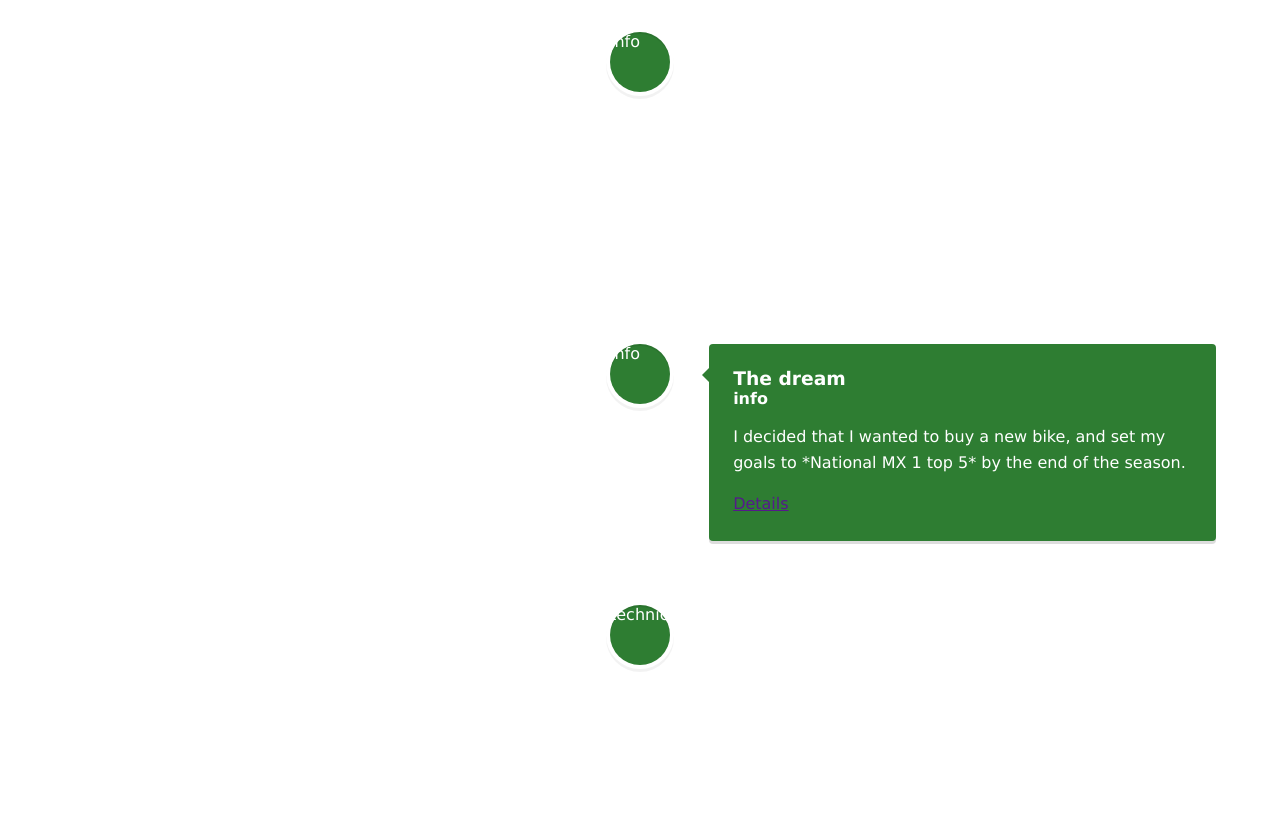
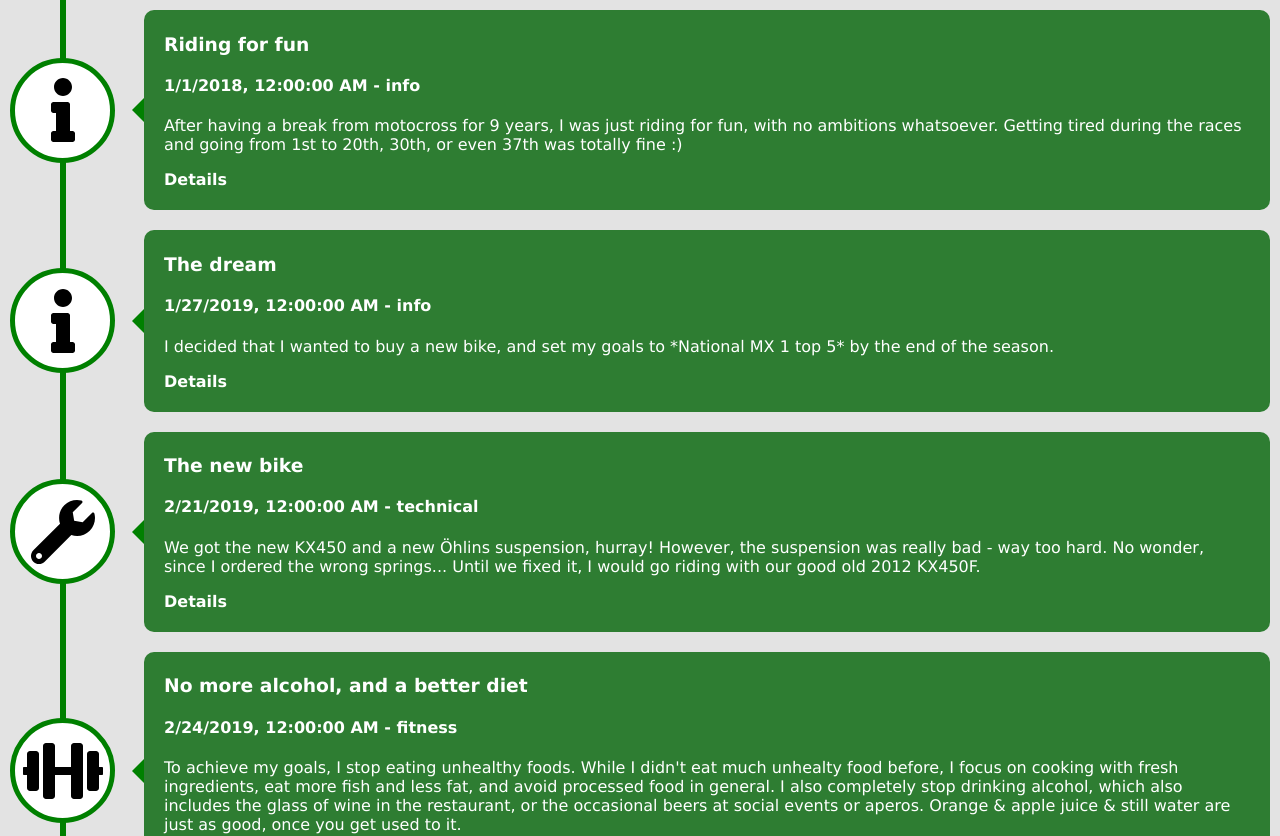
Before and after one commit to lukaselmer/motocross-small-files, a React (Vite) app: page / in a window 1280 px wide. Shown: the top 836 px of the page. Built offline with nearby package versions, Linux system fonts and the light colour scheme.

Commit message:
Implement custom timeline

```diff
--- a/package.json
+++ b/package.json
@@ -19,6 +19,11 @@
     "tsc-watch": "tsc -w --project ."
   },
   "dependencies": {
+    "@fortawesome/fontawesome-svg-core": "^1.2.25",
+    "@fortawesome/free-brands-svg-icons": "^5.11.2",
+    "@fortawesome/free-regular-svg-icons": "^5.11.2",
+    "@fortawesome/free-solid-svg-icons": "^5.11.2",
+    "@fortawesome/react-fontawesome": "^0.1.6",
     "date-fns": "^2.4.1",
     "react": "^16.10.0",
     "react-dom": "^16.10.0",
--- a/src/components/app.tsx
+++ b/src/components/app.tsx
@@ -4,9 +4,9 @@ import { Timeline } from './timeline'
 export class App extends React.Component<{}, {}> {
   render() {
     return (
-      <div>
+      <main>
         <Timeline />
-      </div>
+      </main>
     )
   }
 }
--- /dev/null
+++ b/src/components/timeline-element.tsx
@@ -0,0 +1,82 @@
+import React from 'react'
+import { icon } from '../data/icons'
+import { TimelineEntry } from '../data/timeline-entries'
+
+export interface P {
+  entry: TimelineEntry
+}
+
+export function TimelineElement(props: P) {
+  const entry = props.entry
+  return (
+    <article
+      style={{
+        display: 'flex',
+        flexDirection: 'row',
+        alignItems: 'center',
+        // alignItems: 'stretch',
+        alignContent: 'center',
+        // justifyContent: 'center',
+        padding: '10px',
+      }}
+    >
+      <section style={{ zIndex: 2, flexShrink: 0, flexGrow: 0, position: 'relative' }}>
+        <div
+          style={{
+            display: 'flex',
+            justifyContent: 'center',
+            alignContent: 'center',
+            background: '#fff',
+            border: '5px solid green',
+            borderRadius: '50%',
+            width: '95px',
+            height: '95px',
+          }}
+        >
+          <div style={{ alignSelf: 'center' }}>{icon(entry.type)}</div>
+        </div>
+      </section>
+      <section style={{ zIndex: 2, flexShrink: 0, flexGrow: 0, position: 'relative' }}>
+        <div
+          style={{
+            display: 'flex',
+            borderWidth: '12px',
+            borderStyle: 'solid',
+            borderColor: 'transparent white transparent transparent',
+            borderImage: 'initial',
+            borderRightColor: 'green',
+            width: '0px',
+            marginLeft: '5px',
+            height: '0px',
+          }}
+        />
+      </section>
+      <section
+        style={{
+          background: '#2e7d32',
+          color: '#fff',
+          borderRadius: '10px',
+          padding: '5px 20px',
+          flexGrow: 1,
+        }}
+      >
+        <h3 className="vertical-timeline-element-title">{entry.title}</h3>
+        <h4 className="vertical-timeline-element-subtitle">
+          {entry.date.toLocaleString()} - {entry.type}
+        </h4>
+        <p>{entry.desc}</p>
+        {entry.result && (
+          <p>
+            1st moto: {entry.result.first}, 2nd moto: {entry.result.second}, Overall:{' '}
+            {entry.result.overall}
+          </p>
+        )}
+        <p>
+          <a href={entry.link} target="_blank">
+            Details
+          </a>
+        </p>
+      </section>
+    </article>
+  )
+}
--- a/src/components/timeline.tsx
+++ b/src/components/timeline.tsx
@@ -1,7 +1,8 @@
 import React from 'react'
-import { VerticalTimeline, VerticalTimelineElement } from 'react-vertical-timeline-component'
-import 'react-vertical-timeline-component/style.min.css'
-import { timeline } from '../data/data'
+// import { VerticalTimeline, VerticalTimelineElement } from 'react-vertical-timeline-component'
+// import 'react-vertical-timeline-component/style.min.css'
+import { timeline } from '../data/timeline-entries'
+import { TimelineElement } from './timeline-element'
 
 declare module 'react-vertical-timeline-component' {
   interface VerticalTimelineElementProps {
@@ -10,33 +11,36 @@ declare module 'react-vertical-timeline-component' {
   }
 }
 
-export function Timeline(_props: any) {
+export function Timeline() {
   return (
-    <VerticalTimeline>
+    <section
+      style={{
+        display: 'flex',
+        position: 'relative',
+        flexDirection: 'column',
+        background: 'rgb(227, 227, 227)',
+      }}
+    >
+      <div
+        style={{
+          zIndex: 1,
+          position: 'absolute',
+          top: 0,
+          left: '59.5px',
+          width: '6px',
+          height: '100%',
+          // marginTop: '98px',
+          // marginLeft: '-55px',
+          // borderRadius: '10px',
+          // margin: '10px 0 10px 0',
+          background: 'green',
+          // flexGrow: 0,
+          // flexShrink: 0,
+        }}
+      />
       {timeline.map(entry => (
-        <VerticalTimelineElement
-          key={`${entry.title}-${entry.date}`}
-          className="vertical-timeline-element--work"
-          contentStyle={{ background: '#2e7d32', color: '#fff' }}
-          contentArrowStyle={{ borderRight: '7px solid  #2e7d32' }}
-          date={entry.date.toLocaleString()}
-          iconStyle={{ background: '#2e7d32', color: '#fff' }}
-          icon={<div>{entry.type}</div>}
-        >
-          <h3 className="vertical-timeline-element-title">{entry.title}</h3>
-          <h4 className="vertical-timeline-element-subtitle">{entry.type}</h4>
-          <p>{entry.desc}</p>
-          {entry.result && (
-            <p>
-              1st moto: {entry.result.first}, 2nd moto: {entry.result.second}, Overall:{' '}
-              {entry.result.overall}
-            </p>
-          )}
-          <p>
-            <a href={entry.link}>Details</a>
-          </p>
-        </VerticalTimelineElement>
+        <TimelineElement key={`${entry.title}-${entry.date}`} entry={entry} />
       ))}
-    </VerticalTimeline>
+    </section>
   )
 }
--- /dev/null
+++ b/src/data/icons.tsx
@@ -0,0 +1,34 @@
+import {
+  faDumbbell,
+  faFire,
+  faFlagCheckered,
+  faInfo,
+  faMotorcycle,
+  faWrench,
+} from '@fortawesome/free-solid-svg-icons'
+import { FontAwesomeIcon } from '@fortawesome/react-fontawesome'
+import React from 'react'
+import { assertNever } from '../utils'
+import { TimelineEntryType } from './timeline-entries'
+
+export function icon(type: TimelineEntryType) {
+  return <FontAwesomeIcon icon={iconSrc(type)} size="4x" fixedWidth={true} />
+}
+
+function iconSrc(type: TimelineEntryType) {
+  switch (type) {
+    case 'fitness':
+      return faDumbbell
+    case 'info':
+      return faInfo
+    case 'race':
+      return faFlagCheckered
+    case 'technical':
+      return faWrench
+    case 'training':
+      return faMotorcycle
+    case 'trouble':
+      return faFire
+  }
+  assertNever(type)
+}
--- a/src/data/data.ts
+++ b/src/data/timeline-entries.ts
@@ -1,6 +1,6 @@
 import { parseISO } from 'date-fns'
 import { Unpacked } from '../utils'
-import { timeline2019 } from './2019-timeline'
+import { timeline2019 } from './data-2019'
 
 export const timeline = timeline2019.map(entry => ({
   type: entry.type,
--- a/src/styles.scss
+++ b/src/styles.scss
@@ -8,3 +8,9 @@ body {
 .test {
   background: rgb(23, 184, 23);
 }
+
+a {
+  text-decoration: none;
+  color: #fff;
+  font-weight: bold;
+}
--- a/src/utils.ts
+++ b/src/utils.ts
@@ -7,3 +7,7 @@ export type Unpacked<T> = T extends (infer U)[]
   : T extends Set<infer U>
   ? U
   : never
+
+export function assertNever(obj: never): never {
+  throw new Error(`Unexpected value for object ${obj}`)
+}
```
Also changed, not shown: tsconfig.json (+6 -3 lines), typings/index.d.ts (added, +14 -0 lines), src/data/data-2019.ts (renamed from src/data/2019-timeline.ts), 1 other file (tests, documents, lock files or other folders).
